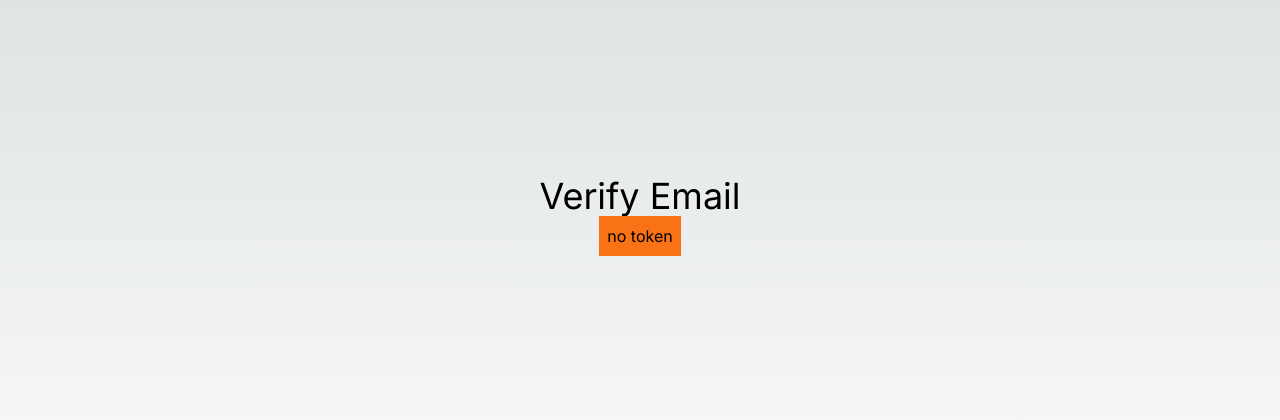
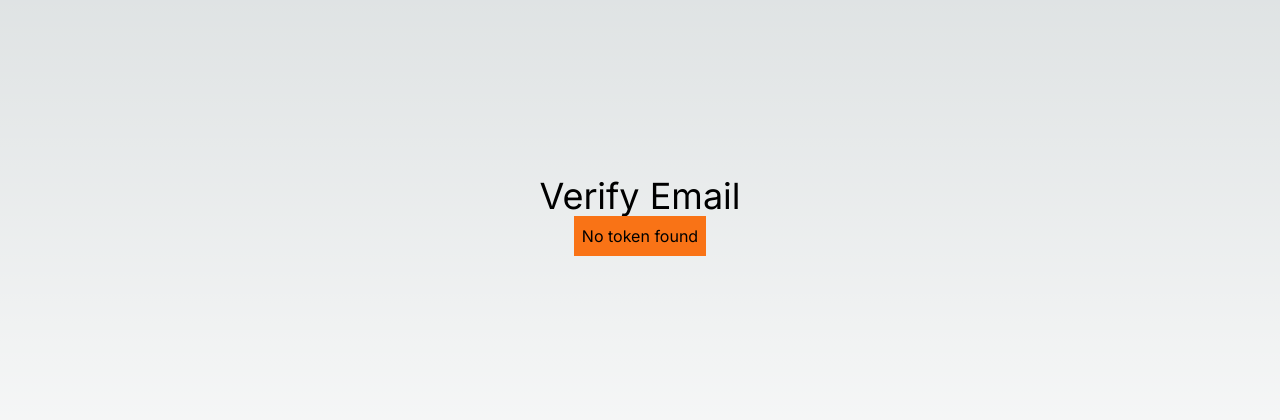
Before and after one commit to Farru049/Authentication-System-Next.js, a Next.js app: page /verifyemail in a window 1280 px wide. Shown: the part 184-604 px from the top of the page. Built offline with nearby package versions, Linux system fonts and the light colour scheme.

Commit message:
build changes123

```diff
--- a/src/app/verifyemail/page.tsx
+++ b/src/app/verifyemail/page.tsx
@@ -4,58 +4,54 @@ import axios from "axios";
 import Link from "next/link";
 import React, { useEffect, useState } from "react";
 
+export default function VerifyEmailPage() {
+    const [token, setToken] = useState<string | null>(null);
+    const [verified, setVerified] = useState(false);
+    const [error, setError] = useState<string | null>(null);
 
-export default function VerifyEmailPage() {
-
-    const [token, setToken] = useState("");
-    const [verified, setVerified] = useState(false);
-    const [error, setError] = useState(false);
-
-    const verifyUserEmail = async () => {
+    const verifyUserEmail = async (token: string) => {
         try {
-            await axios.post('/api/users/verifyemail', {token})
+            await axios.post('/api/users/verifyemail', { token });
             setVerified(true);
-        } catch (error:any) {
-            setError(true);
-            console.log(error.response.data);
-
+        } catch (error: any) {
+            setError(error?.response?.data?.message || "Error occurred during verification.");
         }
-
     }
 
     useEffect(() => {
-        const urlToken = window.location.search.split("=")[1];
-        setToken(urlToken || "");
-    }, [verifyUserEmail]);
-
+        const urlToken = new URLSearchParams(window.location.search).get('token');
+        setToken(urlToken);
+    }, []);
 
     useEffect(() => {
-        if(token.length > 0) {
-            verifyUserEmail();
+        if (token) {
+            verifyUserEmail(token);
         }
     }, [token]);
 
-    return(
+    return (
         <div className="flex flex-col items-center justify-center min-h-screen py-2">
+            <h1 className="text-4xl">Verify Email</h1>
 
-            <h1 className="text-4xl">Verify Email</h1>
-            <h2 className="p-2 bg-orange-500 text-black">{token ? `${token}` : "no token"}</h2>
+            <h2 className="p-2 bg-orange-500 text-black">
+                {token ? `Token: ${token}` : "No token found"}
+            </h2>
 
             {verified && (
                 <div>
                     <h2 className="text-2xl">Email Verified</h2>
                     <Link href="/login">
-                        Login
+                        <a className="text-blue-500">Login</a>
                     </Link>
                 </div>
             )}
+
             {error && (
-                <div>
-                    <h2 className="text-2xl bg-red-500 text-black">Error</h2>
-
+                <div className="bg-red-500 text-white p-2">
+                    <h2 className="text-2xl">Error</h2>
+                    <p>{error}</p>
                 </div>
             )}
         </div>
-    )
-
+    );
 }
```
